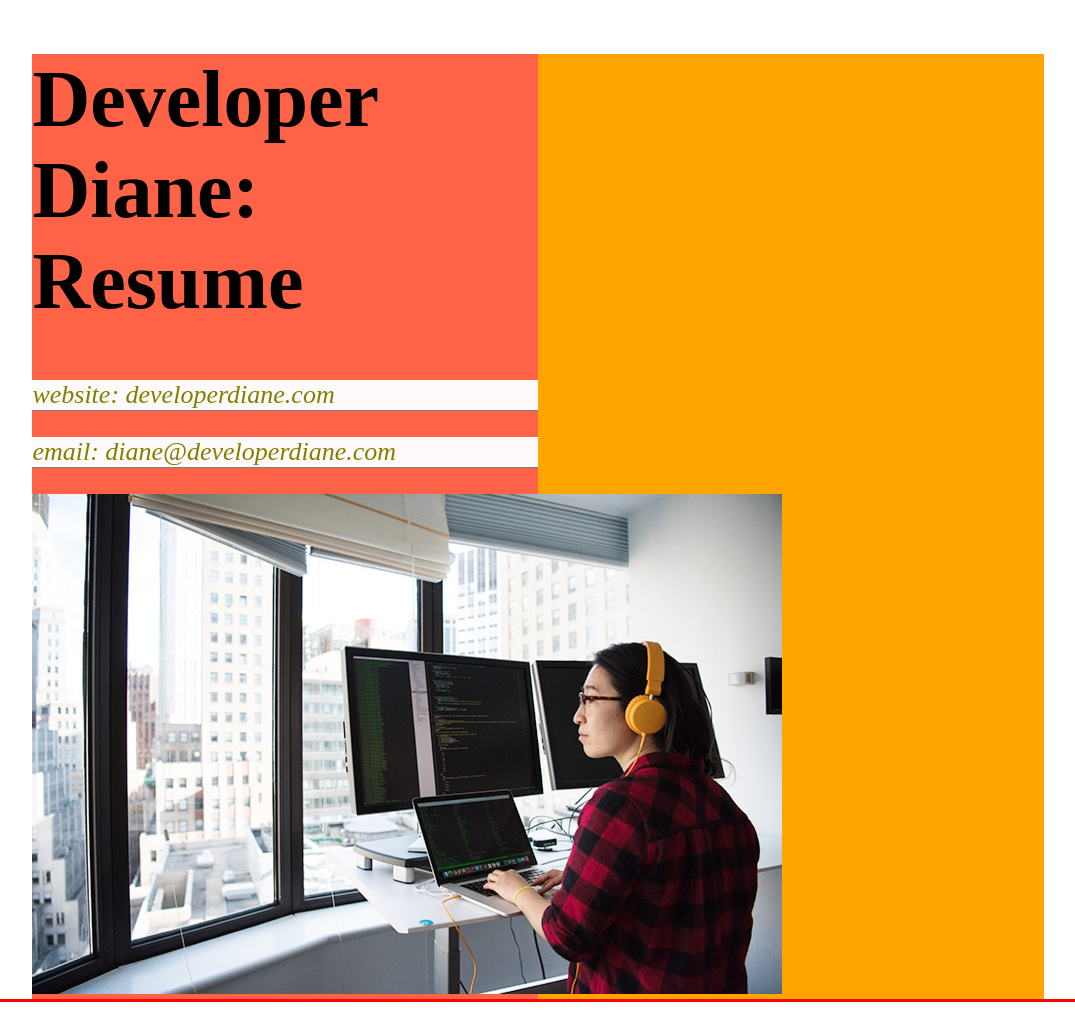
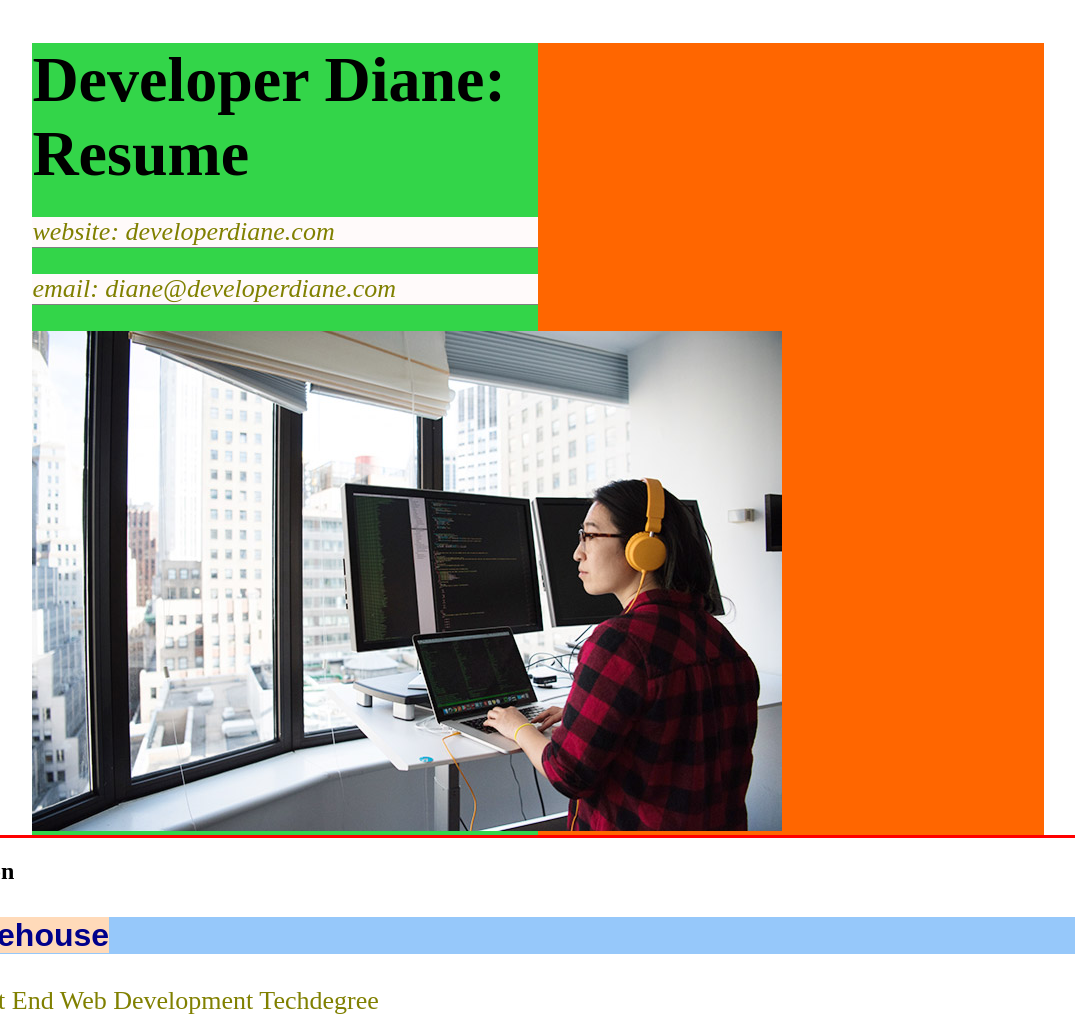
Before and after one commit to jl4syth/td-unit2-css-basics-project-files, a plain HTML site: page stage02-begin/index.html in a window 1280 px wide. Shown: the top 1019 px of the page, without its empty margins (102-1177 px from the left). Drawn offline with Linux system fonts and the light colour scheme.

Commit message:
Working with percentages, rems, ems and color values

```diff
--- a/stage02-begin/css/style.css
+++ b/stage02-begin/css/style.css
@@ -1,9 +1,10 @@
 html {
-    font-size: 20px;
+    font-size: 16px;
 }
 /* type selectors */
 h1 {
-    font-size: 400%;
+    font-size: 4rem;
+    margin-bottom: 1.5rem;
 }
 p {
     color: olive;
@@ -11,7 +12,7 @@ p {
 }
 
 header {
-    background-color: orange;
+    background-color: #f60; /* this is the same as #ff6600 */
     width: 80%;
     margin-left: 10%;
 }
@@ -21,7 +22,7 @@ header p {
 }
 #header-box {
     width: 50%;
-    background-color: tomato;
+    background-color: #33d549;
 }
 footer {
     background-color: lightcoral;
@@ -39,8 +40,8 @@ a:hover {
 }
 /* turn links white with an orange background when they receive focus */
 a:focus {
-    color: white;
-    background-color: orange;
+    color: rgb(255, 255, 255);
+    background-color: rgba(255, 165, 0, .5);
 }
 ol li {
     letter-spacing: 3px;
@@ -60,6 +61,7 @@ ul li {
 #education h3 {
     font-family: Arial, sans-serif;
     font-size: 32px;
+    background-color: rgb(150, 200, 250);
 }
 
 #skills-list {
```
